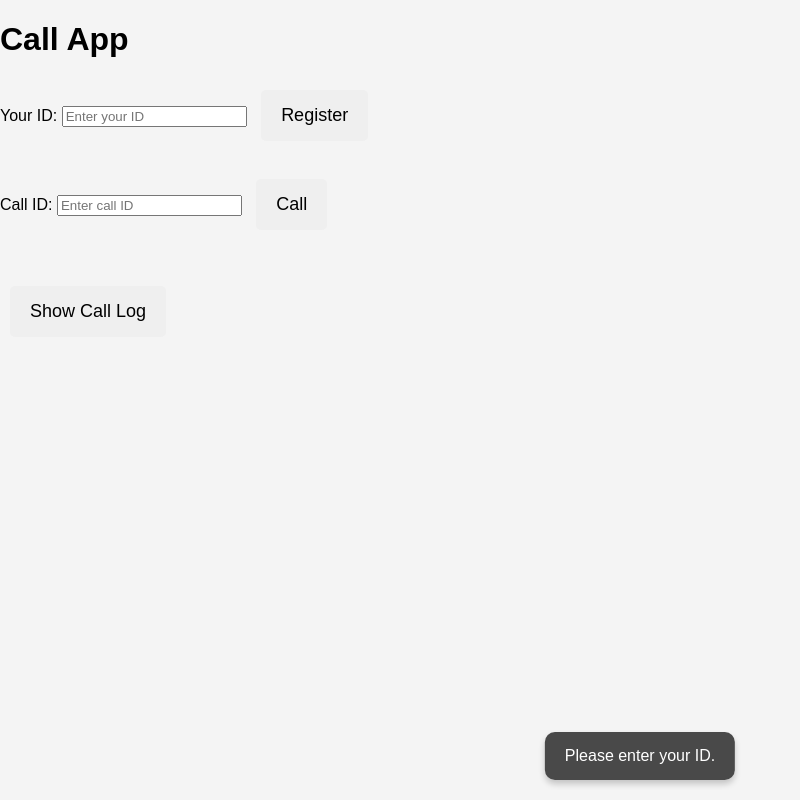
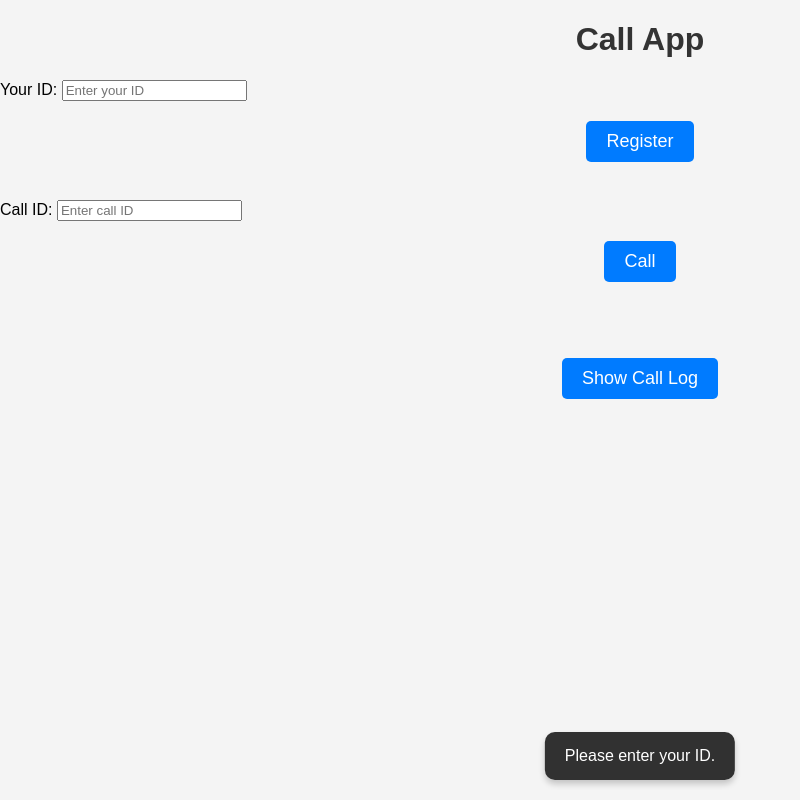
Before and after one commit to onur2025/call-app, a website: page public/index.html in a window 1280 px wide. Both pictures are taken after a click on the button "Register". Shown: the whole page, without its empty margins (0-800 px from the left). Drawn offline with nearby package versions, Linux system fonts and the light colour scheme; no server answers.

Commit message:
Update style.css

```diff
--- a/public/style.css
+++ b/public/style.css
@@ -5,19 +5,26 @@ body {
   background-color: #f4f4f4;
 }
 
+h1 {
+  text-align: center;
+  color: #333;
+}
+
 button {
-  margin: 10px;
-  padding: 15px 20px;
+  display: block;
+  margin: 20px auto;
+  padding: 10px 20px;
   font-size: 18px;
   border: none;
   border-radius: 5px;
+  background-color: #007bff;
+  color: white;
   cursor: pointer;
-  transition: background-color 0.3s ease, color 0.3s ease;
+  transition: background-color 0.3s ease;
 }
 
 button:hover {
-  background-color: #ddd;
-  color: black;
+  background-color: #0056b3;
 }
 
 .notification {
@@ -25,11 +32,9 @@ button:hover {
   bottom: 20px;
   left: 50%;
   transform: translateX(-50%);
-  background-color: rgba(0, 0, 0, 0.7);
+  background-color: rgba(0, 0, 0, 0.8);
   color: white;
   padding: 15px 20px;
   border-radius: 10px;
-  box-shadow: 0px 4px 6px rgba(0, 0, 0, 0.2);
-  font-size: 16px;
-  text-align: center;
+  box-shadow: 0 4px 6px rgba(0, 0, 0, 0.2);
 }
```
